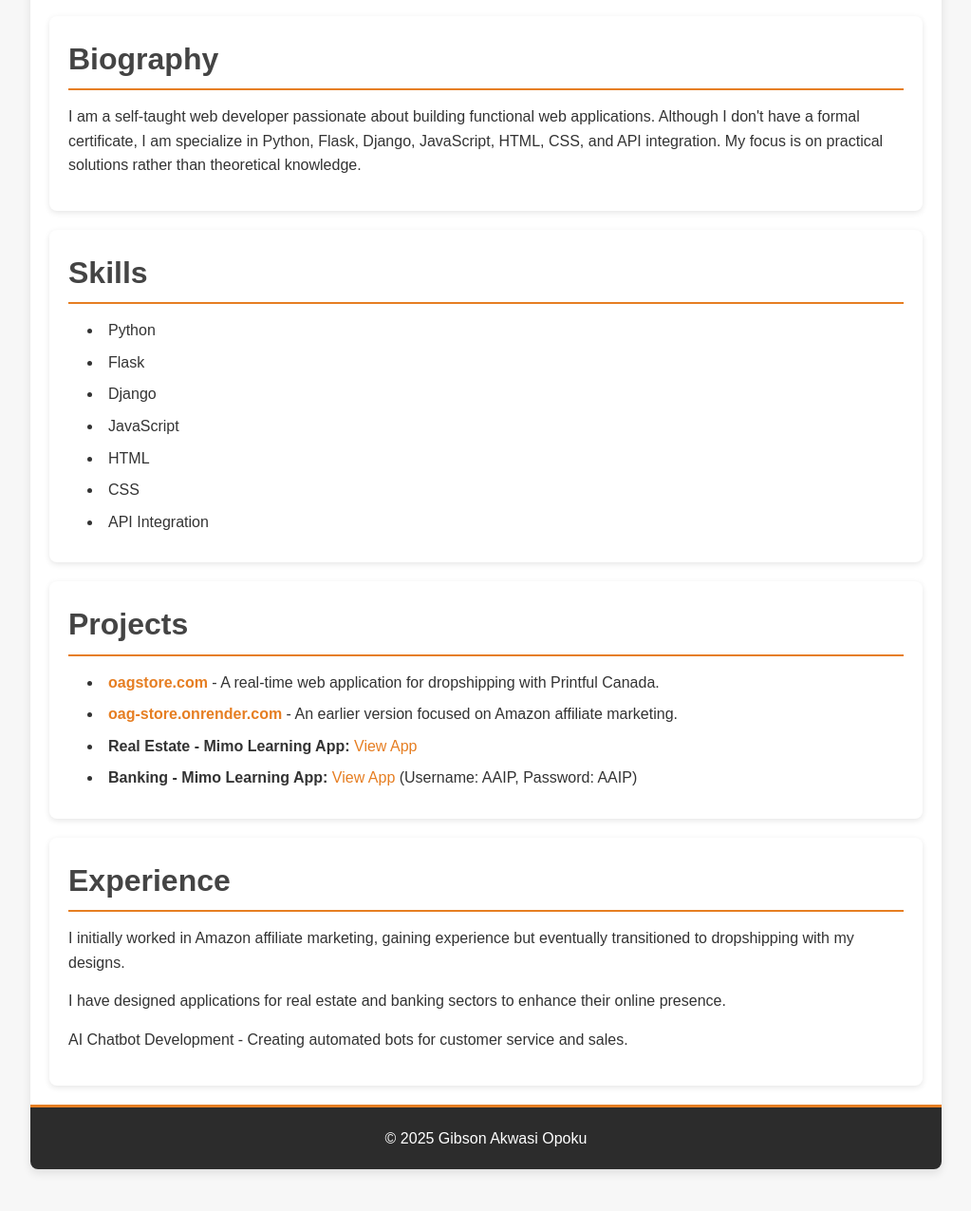
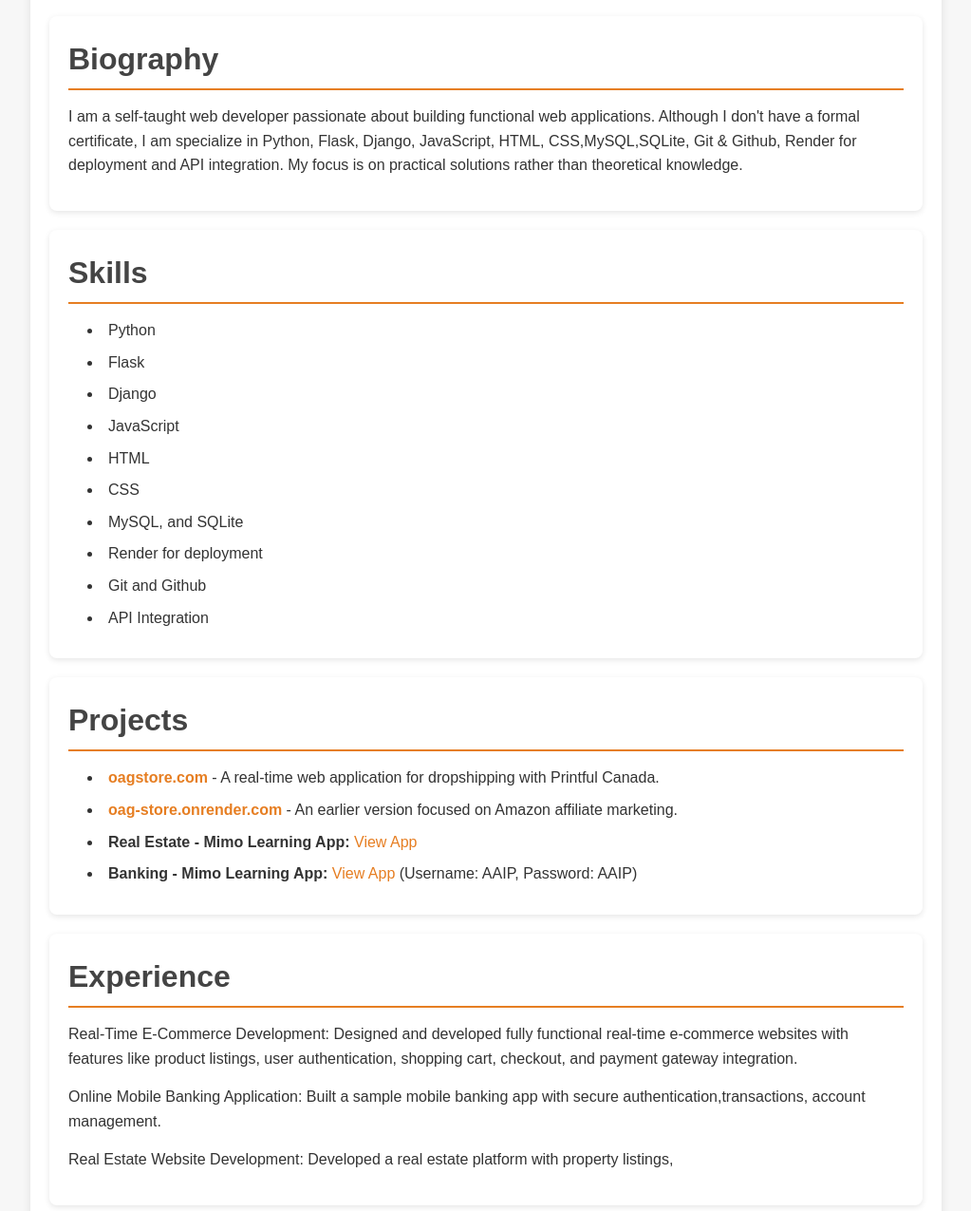
Before and after one commit to badboigibby/Gibson-portfolio, a plain HTML site: page index.html in a window 1280 px wide. Shown: the part 345-1620 px from the top of the page at 95% size, without its empty margins (128-1151 px from the left). Drawn offline with Linux system fonts and the light colour scheme.

Commit message:
Update index.html

```diff
--- a/index.html
+++ b/index.html
@@ -23,7 +23,7 @@
       <h2>Biography</h2>
       <p>
         I am a self-taught web developer passionate about building functional web applications.
-        Although I don't have a formal certificate, I am specialize in Python, Flask, Django, JavaScript, HTML, CSS, and API integration.
+        Although I don't have a formal certificate, I am specialize in Python, Flask, Django, JavaScript, HTML, CSS,MySQL,SQLite, Git & Github, Render for deployment and API integration.
         My focus is on practical solutions rather than theoretical knowledge.
       </p>
     </section>
@@ -37,6 +37,9 @@
         <li>JavaScript</li>
         <li>HTML</li>
         <li>CSS</li>
+        <li>MySQL, and SQLite</li>
+        <li>Render for deployment</li>
+        <li>Git and Github</li>
         <li>API Integration</li>
       </ul>
     </section>
@@ -62,13 +65,13 @@
     <section id="experience">
       <h2>Experience</h2>
       <p>
-        I initially worked in Amazon affiliate marketing, gaining experience but eventually transitioned to dropshipping with my designs.
+        Real-Time E-Commerce Development: Designed and developed fully functional real-time e-commerce websites with features like product listings, user authentication, shopping cart, checkout, and payment gateway integration.
       </p>
       <p>
-        I have designed applications for real estate and banking sectors to enhance their online presence.
+        Online Mobile Banking Application: Built a sample mobile banking app with secure authentication,transactions, account management.
       </p>
       <p>
-        AI Chatbot Development - Creating automated bots for customer service and sales.
+        Real Estate Website Development: Developed a real estate platform with property listings,
       </p>
     </section>
 
```
